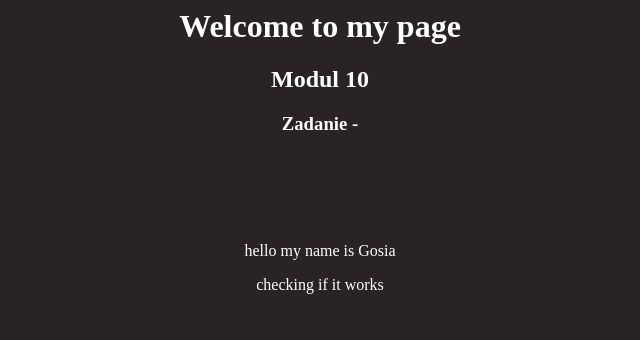
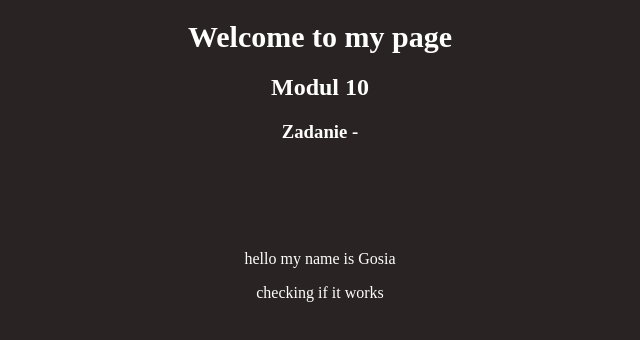
Before and after one commit to mkudlak/Modul-12, a website: page zad3/index.html in a window 1280 px wide. Shown: the whole page, without its empty margins (320-960 px from the left). Drawn offline with nearby package versions, Linux system fonts and the light colour scheme; files that its build step writes are made by us from their sources.

Commit message:
Add base for exe3

```diff
--- a/zad3/index.html
+++ b/zad3/index.html
@@ -1,4 +1,4 @@
-<html>
+<!DOCTYPE html>
     <head>
       <meta charset="utf-8">
       <title>Page title</title>
--- /dev/null
+++ b/zad3/output.css
@@ -0,0 +1,23 @@
+/*
+Errno::ENOENT: No such file or directory @ rb_sysopen - input.scss
+
+Backtrace:
+/Library/Ruby/Gems/2.3.0/gems/sass-3.5.4/lib/sass/plugin/compiler.rb:454:in `read'
+/Library/Ruby/Gems/2.3.0/gems/sass-3.5.4/lib/sass/plugin/compiler.rb:454:in `update_stylesheet'
+/Library/Ruby/Gems/2.3.0/gems/sass-3.5.4/lib/sass/plugin/compiler.rb:215:in `block in update_stylesheets'
+/Library/Ruby/Gems/2.3.0/gems/sass-3.5.4/lib/sass/plugin/compiler.rb:209:in `each'
+/Library/Ruby/Gems/2.3.0/gems/sass-3.5.4/lib/sass/plugin/compiler.rb:209:in `update_stylesheets'
+/Library/Ruby/Gems/2.3.0/gems/sass-3.5.4/lib/sass/plugin/compiler.rb:294:in `watch'
+/Library/Ruby/Gems/2.3.0/gems/sass-3.5.4/lib/sass/plugin.rb:109:in `method_missing'
+/Library/Ruby/Gems/2.3.0/gems/sass-3.5.4/lib/sass/exec/sass_scss.rb:360:in `watch_or_update'
+/Library/Ruby/Gems/2.3.0/gems/sass-3.5.4/lib/sass/exec/sass_scss.rb:51:in `process_result'
+/Library/Ruby/Gems/2.3.0/gems/sass-3.5.4/lib/sass/exec/base.rb:52:in `parse'
+/Library/Ruby/Gems/2.3.0/gems/sass-3.5.4/lib/sass/exec/base.rb:19:in `parse!'
+/Library/Ruby/Gems/2.3.0/gems/sass-3.5.4/bin/sass:13:in `<top (required)>'
+/usr/local/bin/sass:22:in `load'
+/usr/local/bin/sass:22:in `<main>'
+*/
+body:before {
+  white-space: pre;
+  font-family: monospace;
+  content: "Errno::ENOENT: No such file or directory @ rb_sysopen - input.scss"; }
--- a/zad3/css/style.css
+++ b/zad3/scss/style.scss
@@ -2,4 +2,7 @@ body {
     background-color: rgb(41, 35, 35);
     color: white;
     text-align: center;
+    h1 {
+        font-size: 30px;
+    }
 }
```
Also changed, not shown: zad3/package.json (+18 -2 lines), 1 other file.
